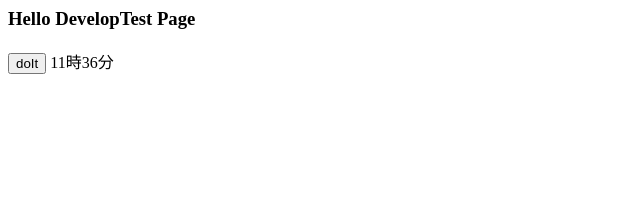
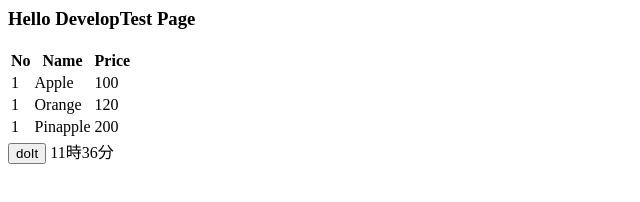
Before and after one commit to miembrodes-work/DevelopTest.github.io, a plain HTML site: page index.html in a window 1280 px wide. Shown: the whole page, without its empty margins (0-640 px from the left). Drawn offline with nearby package versions, Linux system fonts and the light colour scheme.

Commit message:
Update index.html

```diff
--- a/index.html
+++ b/index.html
@@ -5,6 +5,32 @@
   </head>
   <body>
     <h3>Hello DevelopTest Page</h3>
+    <table>
+      <thead>
+        <tr>
+          <th>No</th>
+          <th>Name</th>
+          <th>Price</th>
+        </tr>
+      </thead>
+      <tbody>
+        <tr>
+          <td>1</td>
+          <td>Apple</td>
+          <td>100</td>
+        </tr>
+        <tr>
+          <td>1</td>
+          <td>Orange</td>
+          <td>120</td>
+        </tr>
+        <tr>
+          <td>1</td>
+          <td>Pinapple</td>
+          <td>200</td>
+        </tr>
+      </tbody>
+    </table>
     <input type="button" name="doIt" id="thisB" value="doIt">
     <label>11時36分</label>
   </body>
```
